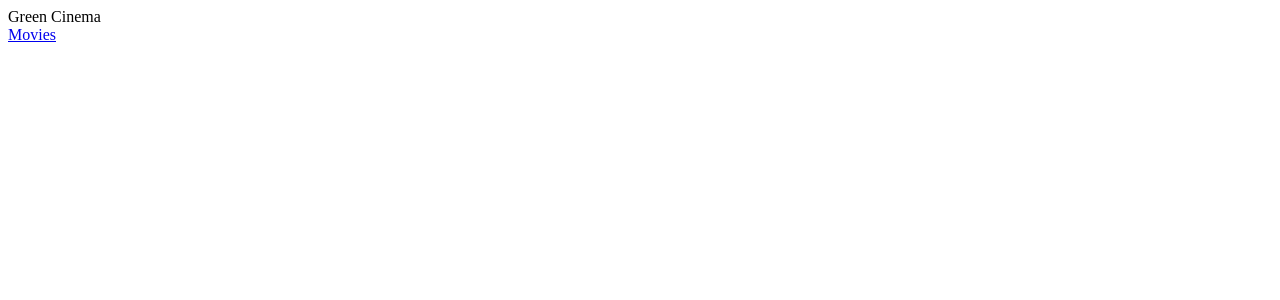
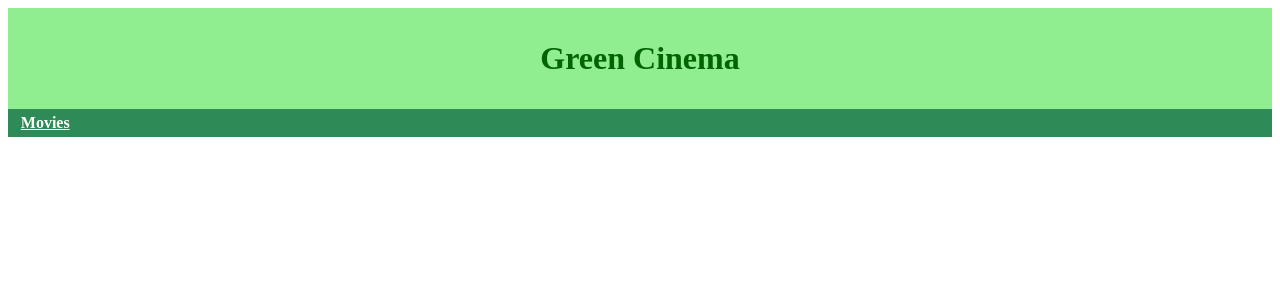
Before and after one commit to BartoszBoczar/web-projekt, an Angular app in the folder frontend-projekt-web/: page / in a window 1280 px wide. Shown: the top 300 px of the page. Built offline with nearby package versions, Linux system fonts and the light colour scheme.

Commit message:
Added initial visuals to the web page, along with movie list view

```diff
--- a/frontend-projekt-web/angular.json
+++ b/frontend-projekt-web/angular.json
@@ -24,7 +24,7 @@
               "src/assets"
             ],
             "styles": [
-              "src/styles.css"
+              "src/styles.scss"
             ],
             "scripts": []
           },
@@ -89,7 +89,7 @@
               "src/assets"
             ],
             "styles": [
-              "src/styles.css"
+              "src/styles.scss"
             ],
             "scripts": []
           }
--- a/frontend-projekt-web/src/_variables.scss
+++ b/frontend-projekt-web/src/_variables.scss
@@ -1,7 +1,7 @@
-$background-color-1: #002b55;
-$background-color-2: #56b7e9;
-$background-color-content-1: #f0f0f0;
-$background-color-content-2: #c0c0c0;
+$background-color-1: lightgreen;
+$background-color-2: seagreen;
+$background-color-content-1: lightgreen;
+$background-color-content-2: seagreen;
 
 $side-margin: 0.8em;
 
--- a/frontend-projekt-web/src/app/app.component.html
+++ b/frontend-projekt-web/src/app/app.component.html
@@ -1,4 +1,4 @@
-<header>
+<header rel>
     Green Cinema
 </header>
 <nav>
--- a/frontend-projekt-web/src/app/cinema/movie-list/movie-list-panel/movie-list-panel.component.html
+++ b/frontend-projekt-web/src/app/cinema/movie-list/movie-list-panel/movie-list-panel.component.html
@@ -1,5 +1,11 @@
 <div class="bs-data-panel">
-    <span class="title">{{ movie.title }}</span>
-    <span class="description">{{ movie.description }}</span>
-    <span class="duration">{{ movie.duration }}</span>
+    <div>
+        <span class="movieDetails">{{ movie.title }}</span>
+    </div>
+    <div>
+        <span class="description">{{ movie.description }}</span>
+    </div>
+    <div>
+        <span class="movieDetails">Duration: {{ movie.duration }} minutes</span>
+    </div>
 </div>
--- a/frontend-projekt-web/src/app/cinema/movie-list/movie-list-panel/movie-list-panel.component.ts
+++ b/frontend-projekt-web/src/app/cinema/movie-list/movie-list-panel/movie-list-panel.component.ts
@@ -4,7 +4,7 @@ import { Movie } from '../../model/movie';
 @Component({
   selector: 'app-movie-list-panel',
   templateUrl: './movie-list-panel.component.html',
-  styleUrls: ['./movie-list-panel.component.css']
+  styleUrls: ['./movie-list-panel.component.scss']
 })
 export class MovieListPanelComponent implements OnInit {
 
--- a/frontend-projekt-web/src/styles.css
+++ /dev/null
@@ -1,9 +0,0 @@
-/* You can add global styles to this file, and also import other style files */
-div.bs-data-panel {
-  border-radius: 0.7em;
-  padding: 0.5em;
-  background-color: $background-color-content-1;
-  box-shadow: $shadow-size $shadow-size $shadow-color;
-  margin-top: 0.5em;
-  margin-bottom: 0.5em;
-}
--- /dev/null
+++ b/frontend-projekt-web/src/styles.scss
@@ -0,0 +1,47 @@
+/* You can add global styles to this file, and also import other style files */
+@import "_variables.scss";
+
+header {
+  background-color: $background-color-1;
+  text-align: center;
+  font-weight: bold;
+  font-size: 2.0em;
+  color: darkgreen;
+  padding: 1.0em;
+}
+
+nav {
+  background-color: $background-color-2;
+  color: white;
+  padding: 0.3em $side-margin;
+  a {
+    color: white;
+    font-weight: bold;
+  }
+}
+
+section.page {
+  padding: 0.5em $side-margin;
+}
+
+div.bs-data-panel {
+  border-radius: 0.7em;
+  padding: 0.5em;
+  background-color: $background-color-content-1;
+  box-shadow: $shadow-size $shadow-size $shadow-color;
+  margin-top: 0.5em;
+  margin-bottom: 0.5em;
+}
+
+div.bs-darkgreen-panel {
+  border-radius: 0.7em;
+  padding: 0.5em;
+  background-color: $background-color-content-2;
+  box-shadow: $shadow-size $shadow-size $shadow-color;
+  margin-top: 0.5em;
+  margin-bottom: 0.5em;
+}
+
+span.movieDetails {
+  font-weight: bold;
+}
```
Also changed, not shown: frontend-projekt-web/src/app/cinema/movie-list/movie-list-panel/movie-list-panel.component.css (deleted), frontend-projekt-web/src/app/cinema/movie-list/movie-list-panel/movie-list-panel.component.scss (added).
